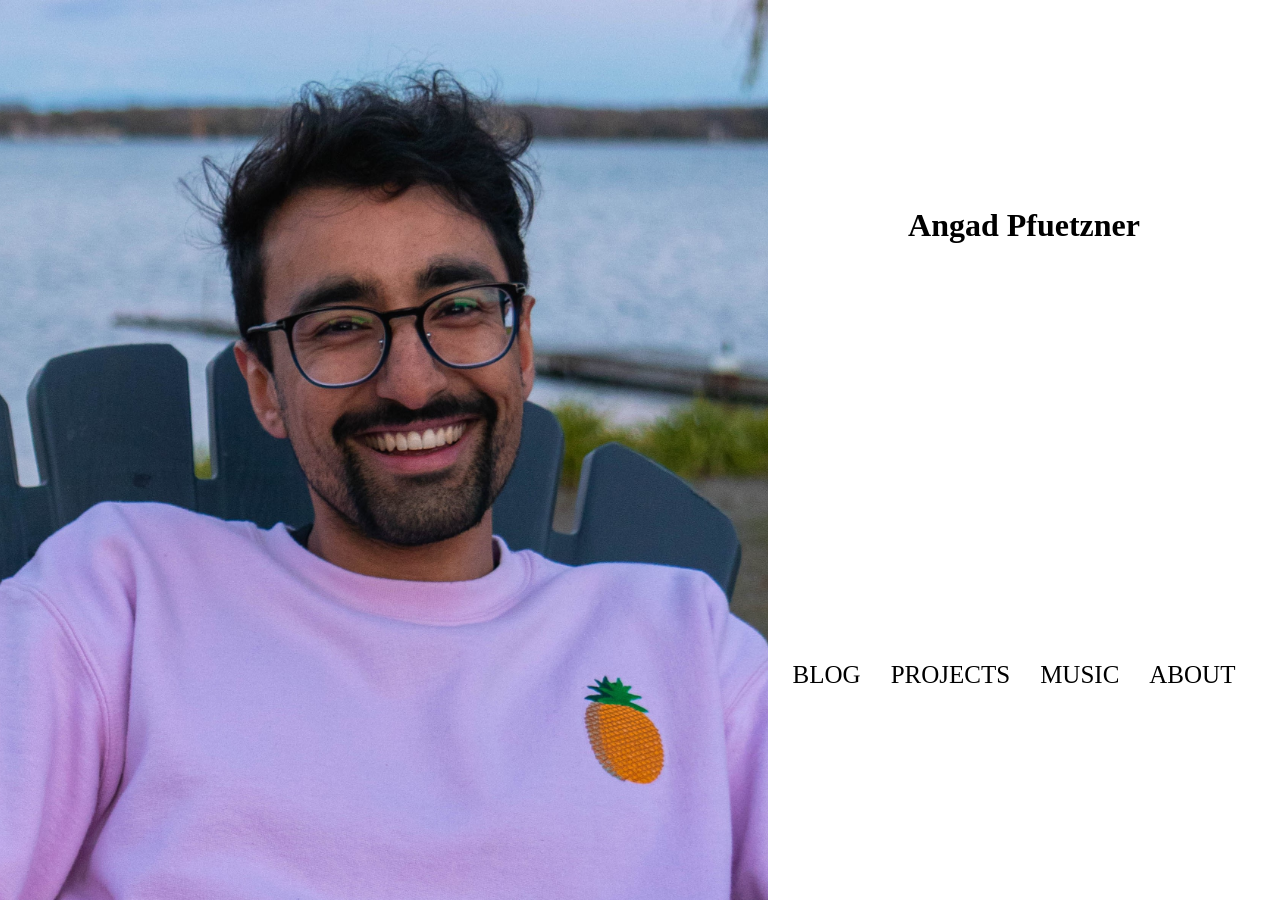
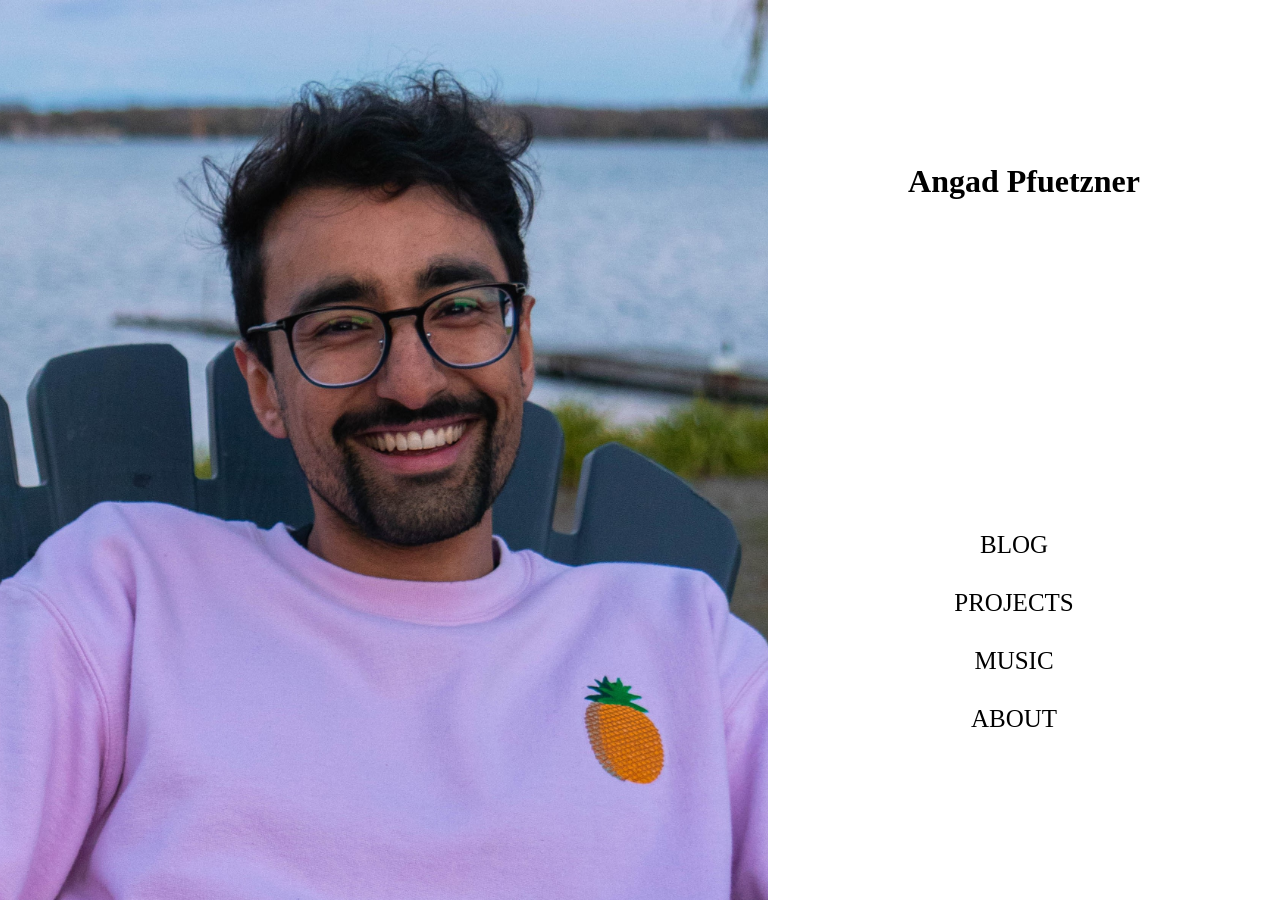
Before and after one commit to Angad99/Angad99.github.io, a Jekyll site: the page built from index.html, in a window 1280 px wide. Built offline with Jekyll 4.4.1, drawn with Linux system fonts in a browser that asks for light colours.

Commit message:
redo homenav

```diff
--- a/_sass/homepage.scss
+++ b/_sass/homepage.scss
@@ -1,12 +1,3 @@
-.mainimg {
-	display: flex;
-	justify-content: center;
-	align-items: center;
-	width:60%;
-	height:auto;
-}
-
-
 .bg {
 	display: flex;
 	margin: 0;
@@ -30,3 +21,12 @@
 	background-repeat: no-repeat;
 	background-size: cover;
 }
+
+.homenav {
+	flex-flow: wrap;
+}
+
+.homelink {
+	width: 100%;
+    text-align: center;
+}
--- a/index.html
+++ b/index.html
@@ -22,11 +22,11 @@
         <h1 class="site-name"><a href="/">{{ site.name }}</a></h1>
       </div>
 
-      <nav>
-        <a href = '/blog/'>BLOG</a>
-        <a href = '/projects/'>PROJECTS</a>
-        <a href = '/music/'>MUSIC</a>
-        <a href = '/about/'>ABOUT</a>
+      <nav class = "homenav">
+        <a href = '/blog/' class = "homelink">BLOG</a>
+        <a href = '/projects/' class = "homelink">PROJECTS</a>
+        <a href = '/music/' class = "homelink">MUSIC</a>
+        <a href = '/about/' class = "homelink">ABOUT</a>
       </nav>
 
     </header>
```
